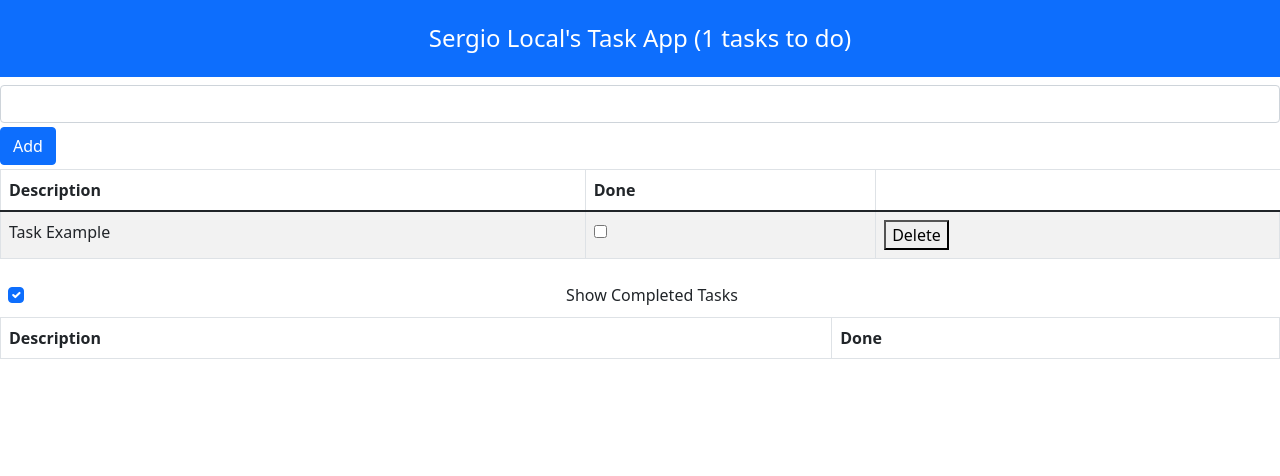
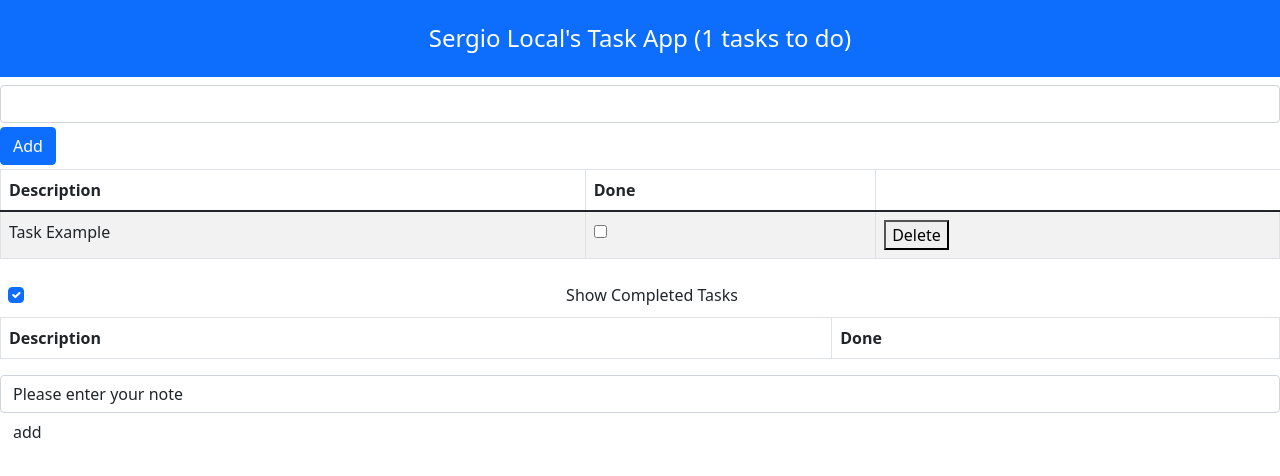
Before and after one commit to Sergio-Torres/Study-zone, a React (Create React App) app: page / in a window 1280 px wide. Shown: the top 476 px of the page. Built offline with nearby package versions, Linux system fonts and the light colour scheme.

Commit message:
create new notes

```diff
--- a/src/App.js
+++ b/src/App.js
@@ -1,12 +1,14 @@
 import './App.css';
 
 import Tasks from './components/Tasks/Tasks';
+import Notes  from './components/Notes/Notes';
 function App() {
 
   return (
 
     <div>
       <Tasks/>
+      <Notes/>
     </div>
 
   );
--- /dev/null
+++ b/src/components/Notes/NoteCreator.js
@@ -0,0 +1,29 @@
+import React, {useState} from 'react';
+
+export const NoteCreator = props =>{
+
+    const [newNote, setNewNote] = useState('Please enter your note');
+
+    const updateNewNote = e => setNewNote(e.target.value);
+
+    const createNewNote = () =>{
+        props.callback(newNote);
+        setNewNote('');
+    }
+
+    return(
+        <div>
+            <input
+                type="text"
+                className="form-control"
+                value={newNote}
+                onChange={updateNewNote}
+            />
+            <button className="btn" onClick={createNewNote}>
+                add
+            </button>
+        </div>
+    );
+
+
+}
--- /dev/null
+++ b/src/components/Notes/NoteList.js
@@ -0,0 +1,9 @@
+import React from 'react';
+
+
+export const NoteList = props =>(
+
+    <div>
+        <p key={props.note}>{props.note}</p>
+    </div>
+);
--- /dev/null
+++ b/src/components/Notes/Notes.js
@@ -0,0 +1,36 @@
+import React, {useState} from 'react';
+import {NoteCreator} from './NoteCreator';
+import {NoteList} from './NoteList';
+
+function Notes(){
+    const[noteItems, setNotesItems] = useState([
+    ]);
+
+    const createNewNote = noteName =>{
+        if(!noteItems.find(n=>n.name===noteName)){
+            setNotesItems([...noteItems, {name: noteName}]);
+//            DisplayNoteList({name: noteName});
+        }
+    }
+    const DisplayNoteList = note=>{
+        return (
+            noteItems.map((n)=>(
+                <NoteList note={n.name} key={note.name}/>
+            ))
+
+        )
+    }
+
+
+    return(
+        <div>
+            <NoteCreator callback={createNewNote}/>
+            <div>
+                <DisplayNoteList/>
+            </div>
+        </div>
+    );
+
+}
+
+export default Notes;
```
Also changed, not shown: 1 other file (tests, documents, lock files or other folders).
